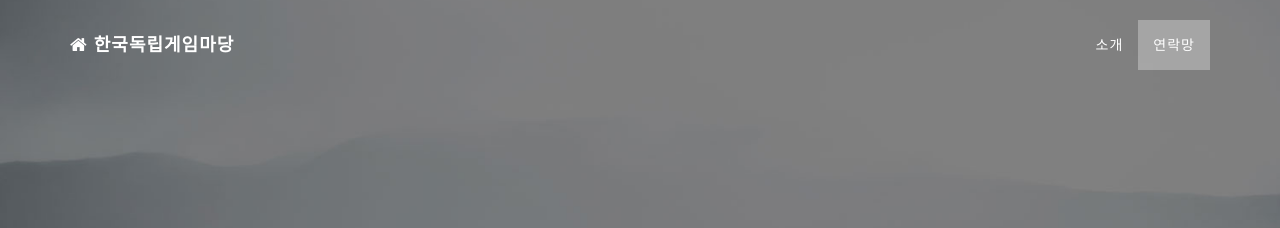
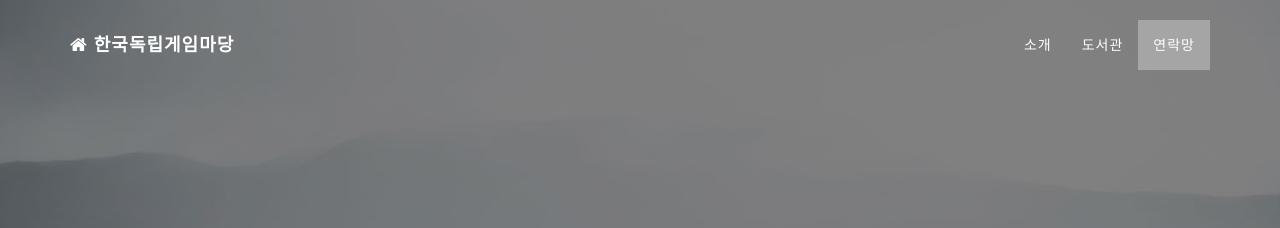
Before and after one commit to IndieGameYard/IndieGameYard.github.io, a Jekyll site: the page built from index.html, in a window 1280 px wide. Shown: the top 228 px of the page. Built offline with Jekyll 4.4.1, drawn with Linux system fonts in a browser that asks for light colours.

Commit message:
initial commit

```diff
--- a/_includes/nav.html
+++ b/_includes/nav.html
@@ -24,6 +24,9 @@
                         <!-- <a class="page-scroll" href="#download">Download</a> -->
                     <!-- </li> -->
                     <li>
+                        <a class="page-scroll" href="https://indiegameyard.github.io/library" target="_blank">도서관</a>
+                    </li>
+                    <li>
                         <a class="page-scroll" href="#contact">연락망</a>
                     </li>
                 </ul>
```
